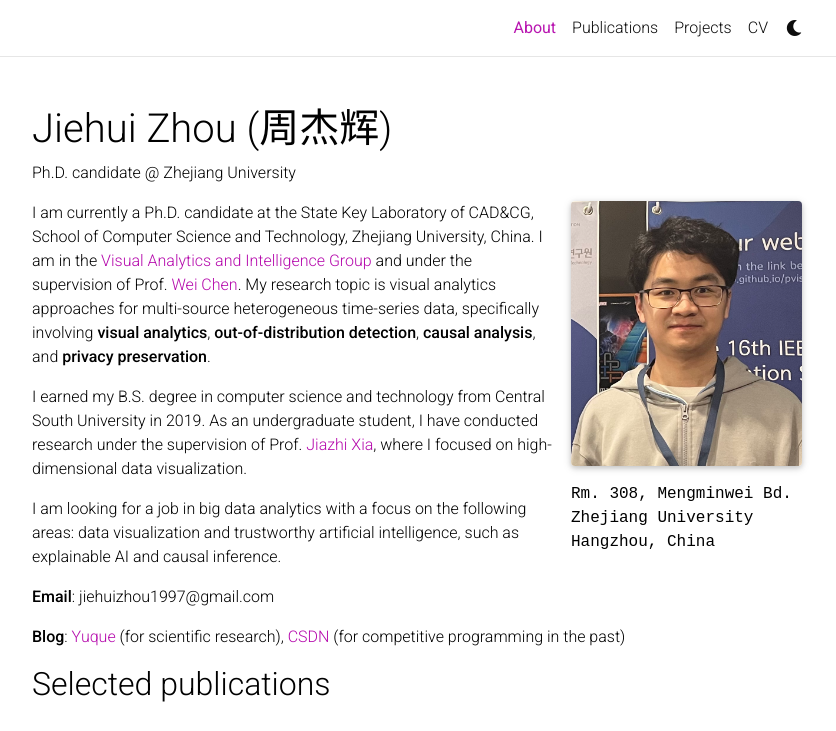
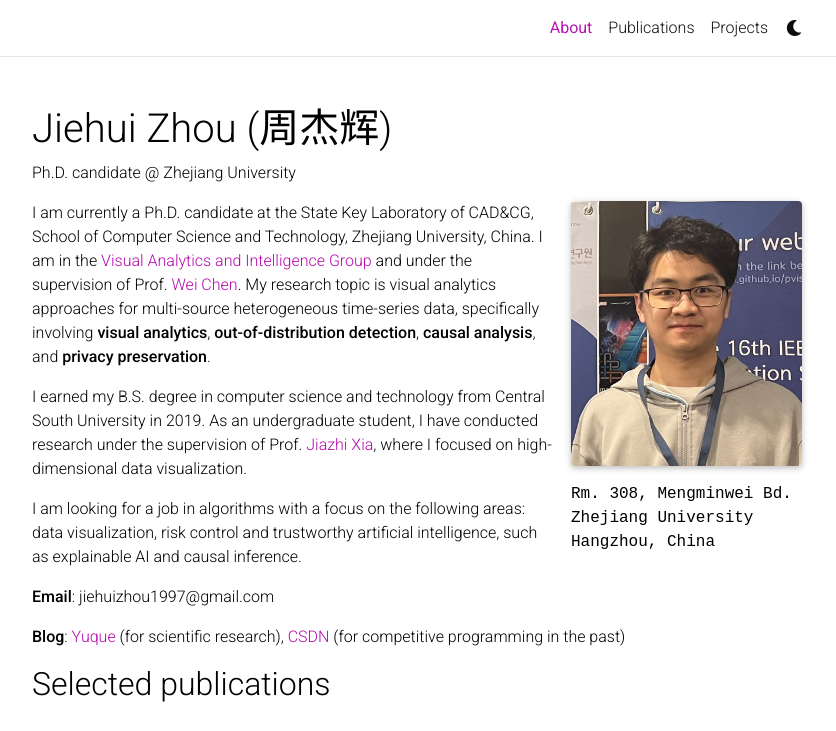
Before and after one commit to algzjh/algzjh.github.io, a Jekyll site: the page built from _pages/about.md, in a window 1280 px wide and 1001 px high, cut to the strip 0-731 px from the top of the window. Shown: the whole strip, without its empty margins (223-1059 px from the left). Built offline with Jekyll 4.4.1, drawn with Linux system fonts in a browser that asks for light colours; full-size pictures stand in for the smaller copies a plugin makes; comment, search, counter and statistics services are not loaded; a style sheet for code colours, icons or effects is not loaded.

Commit message:
update about & remove cv

```diff
--- a/_bibliography/papers.bib
+++ b/_bibliography/papers.bib
@@ -12,7 +12,6 @@
   abstract    = {Collusive fraud, in which multiple fraudsters collude to defraud health insurance funds, threatens the operation of the healthcare system. However, existing statistical and machine learning-based methods have limited ability to detect fraud in the scenario of health insurance due to the high similarity of fraudulent behaviors to normal medical visits and the lack of labeled data. To ensure the accuracy of the detection results, expert knowledge needs to be integrated with the fraud detection process. By working closely with health insurance audit experts, we propose FraudAuditor, a three-stage visual analytics approach to collusive fraud detection in health insurance. Specifically, we first allow users to interactively construct a co-visit network to holistically model the visit relationships of different patients. Second, an improved community detection algorithm that considers the strength of fraud likelihood is designed to detect suspicious fraudulent groups. Finally, through our visual interface, users can compare, investigate, and verify suspicious patient behavior with tailored visualizations that support different time scales. We conducted case studies in a real-world healthcare scenario, i.e., to help locate the actual fraud group and exclude the false positive group. The results and expert feedback proved the effectiveness and usability of the approach.},
   html        = {https://ieeexplore.ieee.org/abstract/document/10081495},
   pdf         = {FraudAuditor.pdf},
-  doi         = {10.1109/TVCG.2023.3261910},
   video       = {https://www.youtube.com/watch?v=PlCQhtpYylQ},
   slides      = {https://docs.google.com/presentation/d/1Nzx05fldxbGqpOxvfHkyecY7K1hl5n1Sr5Jk1ySFYvw},
   selected    = {true}
@@ -21,7 +20,7 @@
 @article{zhou2022dpviscreator,
   bibtex_show = {true},
   title       = {DPVisCreator: Incorporating Pattern Constraints to Privacy-preserving Visualizations via Differential Privacy},
-  author      = {Zhou, Jiehui and Wang, Xumeng and Wong, Jason K and Wang, Huanliang and Wang, Zhongwei and Yang, Xiaoyu and Yan, Xiaoran and Feng, Haozhe and Qu, Huamin and Ying, Haochao and others},
+  author      = {Zhou, Jiehui and Wang, Xumeng and Wong, Jason K and Wang, Huanliang and Wang, Zhongwei and Yang, Xiaoyu and Yan, Xiaoran and Feng, Haozhe and Qu, Huamin and Ying, Haochao and Chen, Wei},
   journal     = {IEEE Transactions on Visualization and Computer Graphics},
   volume      = {29},
   number      = {1},
@@ -32,7 +31,6 @@
   abstract    = {Data privacy is an essential issue in publishing data visualizations. However, it is challenging to represent multiple data patterns in privacy-preserving visualizations. The prior approaches target specific chart types or perform an anonymization model uniformly without considering the importance of data patterns in visualizations. In this paper, we propose a visual analytics approach that facilitates data custodians to generate multiple private charts while maintaining user-preferred patterns. To this end, we introduce pattern constraints to model users' preferences over data patterns in the dataset and incorporate them into the proposed Bayesian network-based Differential Privacy (DP) model PriVis . A prototype system, DPVisCreator , is developed to assist data custodians in implementing our approach. The effectiveness of our approach is demonstrated with quantitative evaluation of pattern utility under the different levels of privacy protection, case studies, and semi-structured expert interviews.},
   html        = {https://ieeexplore.ieee.org/abstract/document/9904449},
   pdf         = {DPVisCreator.pdf},
-  doi         = {10.1109/TVCG.2022.3209391},
   video       = {https://www.youtube.com/watch?v=LYdxLA3hD3c},
   code        = {https://github.com/wanghuanliang/DPVisCreator},
   selected    = {true}
--- a/_pages/about.md
+++ b/_pages/about.md
@@ -23,7 +23,7 @@ I am currently a Ph.D. candidate at the State Key Laboratory of CAD&CG, School o
 
 I earned my B.S. degree in computer science and technology from Central South University in 2019. As an undergraduate student, I have conducted research under the supervision of Prof. [Jiazhi Xia](https://www.xiajiazhi.com/index.html), where I focused on high-dimensional data visualization.
 
-I am looking for a job in big data analytics with a focus on the following areas: data visualization and trustworthy artificial intelligence, such as explainable AI and causal inference.
+I am looking for a job in algorithms with a focus on the following areas: data visualization, risk control and trustworthy artificial intelligence, such as explainable AI and causal inference.
 
 **Email**: jiehuizhou1997@gmail.com
 
```
Also changed, not shown: _pages/cv.md (+1 -1 lines).
